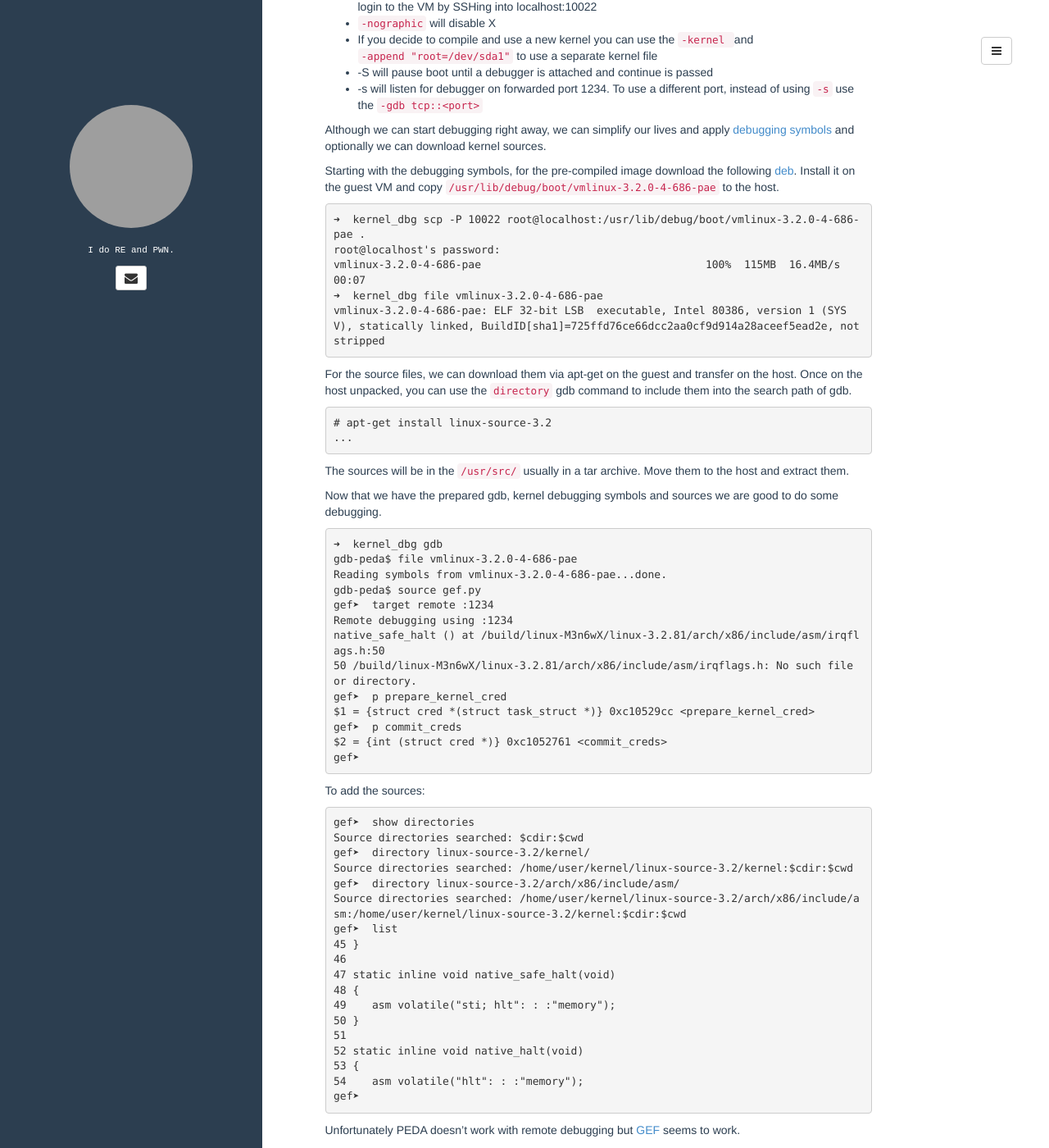
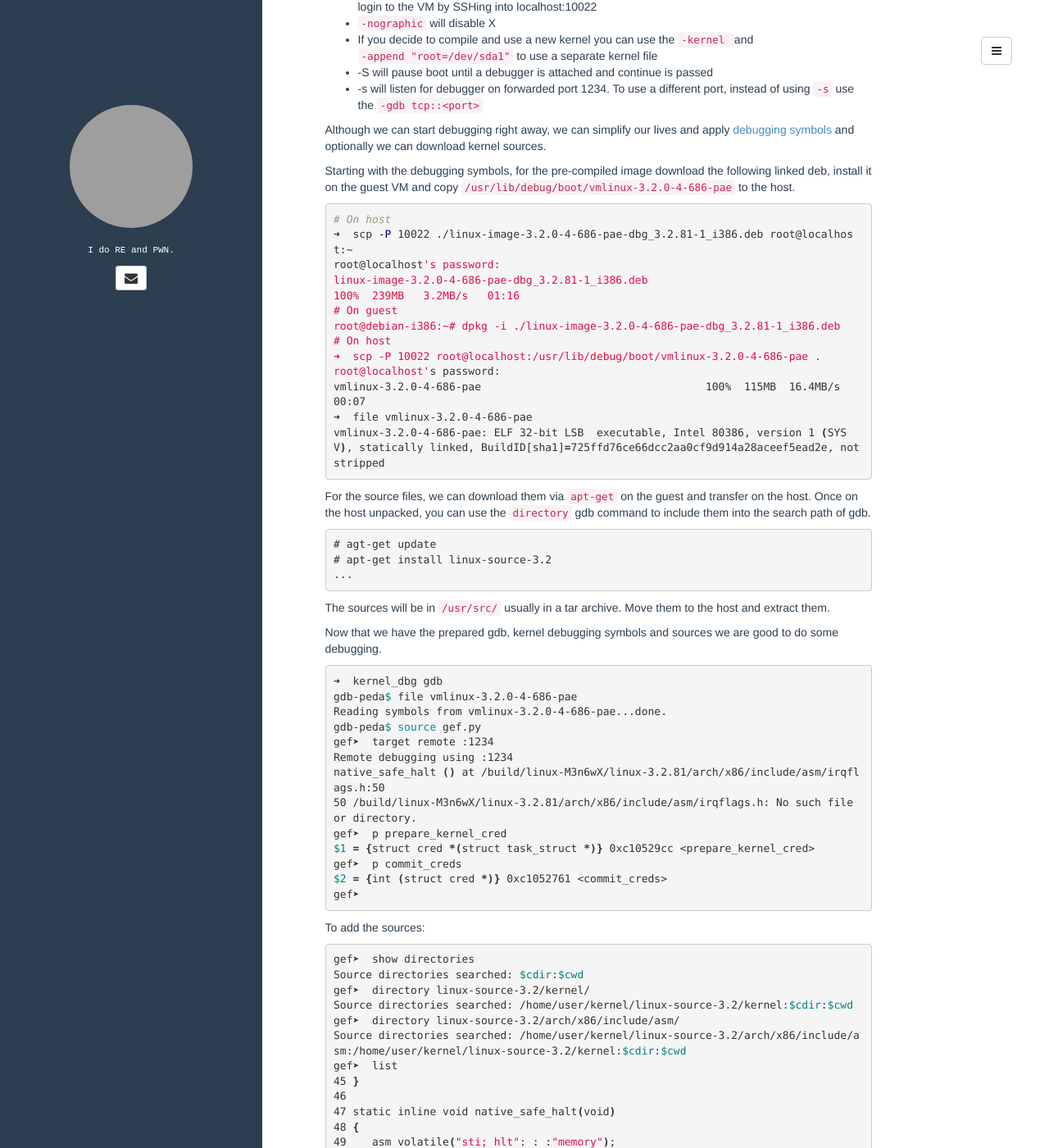
Before and after one commit to farazsth98/farazsth98.github.io, a Jekyll site: the page built from _posts/2016-09-10-Kernel-Exploitation-for-Dummies.md, in a window 1280 px wide and 1400 px high, scrolled down 676 px. Shown: the whole window at 82% size. Built offline with Jekyll 4.4.1, drawn with Linux system fonts in a browser that asks for light colours; comment, search, counter and statistics services are not loaded; some of the changed text lies outside the part shown; grey boxes are pictures that could not be loaded.

Commit message:
Kernel exploitation: Fix links + cleanup

```diff
--- a/_posts/2016-09-10-Kernel-Exploitation-for-Dummies.md
+++ b/_posts/2016-09-10-Kernel-Exploitation-for-Dummies.md
@@ -18,7 +18,6 @@
 #!/bin/bash
 
 qemu-system-i386 -hda debian_wheezy_i386_standard.qcow2 -m 1024 -enable-kvm -nographic -net user,hostfwd=tcp::10022-:22 -net nic -S -s
-
 {% endhighlight %}
 
 - The `-m` option will allocate 1024 MB ram for the VM
@@ -29,30 +28,38 @@
 - -S will pause boot until a debugger is attached and continue is passed
 - -s will listen for debugger on forwarded port 1234. To use a different port, instead of using `-s` use the `-gdb tcp::<port>`
 
-Although we can start debugging right away, we can simplify our lives and apply [debugging symbols](http://security.debian.org/pool/updates/main/l/linux/linux-image-3.2.0-4-686-pae-dbg_3.2.81-1_i386.deb) and optionally we can download kernel sources.
+Although we can start debugging right away, we can simplify our lives and apply [debugging symbols](http://security.debian.org/pool/updates/main/l/linux/linux-image-3.2.0-4-686-pae-dbg_3.2.81-2_i386.deb) and optionally we can download kernel sources.
 
-Starting with the debugging symbols, for the pre-compiled image download the following [deb](http://security.debian.org/pool/updates/main/l/linux/linux-image-3.2.0-4-686-pae-dbg_3.2.81-1_i386.deb). Install it on the guest VM and copy `/usr/lib/debug/boot/vmlinux-3.2.0-4-686-pae` to the host.
+Starting with the debugging symbols, for the pre-compiled image download the following linked deb, install it on the guest VM and copy `/usr/lib/debug/boot/vmlinux-3.2.0-4-686-pae` to the host.
 
-{% highlight text %}
-➜  kernel_dbg scp -P 10022 root@localhost:/usr/lib/debug/boot/vmlinux-3.2.0-4-686-pae .
+{% highlight bash %}
+# On host
+➜  scp -P 10022 ./linux-image-3.2.0-4-686-pae-dbg_3.2.81-1_i386.deb root@localhost:~
+root@localhost's password:
+linux-image-3.2.0-4-686-pae-dbg_3.2.81-1_i386.deb                                    100%  239MB   3.2MB/s   01:16
+# On guest
+root@debian-i386:~# dpkg -i ./linux-image-3.2.0-4-686-pae-dbg_3.2.81-1_i386.deb
+# On host
+➜  scp -P 10022 root@localhost:/usr/lib/debug/boot/vmlinux-3.2.0-4-686-pae .
 root@localhost's password:
 vmlinux-3.2.0-4-686-pae                                   100%  115MB  16.4MB/s   00:07
-➜  kernel_dbg file vmlinux-3.2.0-4-686-pae
+➜  file vmlinux-3.2.0-4-686-pae
 vmlinux-3.2.0-4-686-pae: ELF 32-bit LSB  executable, Intel 80386, version 1 (SYSV), statically linked, BuildID[sha1]=725ffd76ce66dcc2aa0cf9d914a28aceef5ead2e, not stripped
 {% endhighlight %}
 
-For the source files, we can download them via apt-get on the guest and transfer on the host. Once on the host unpacked, you can use the `directory` gdb command to include them into the search path of gdb.
+For the source files, we can download them via `apt-get` on the guest and transfer on the host. Once on the host unpacked, you can use the `directory` gdb command to include them into the search path of gdb.
 
 {% highlight text %}
+# agt-get update
 # apt-get install linux-source-3.2
 ...
 {% endhighlight %}
 
-The sources will be in the `/usr/src/` usually in a tar archive. Move them to the host and extract them.
+The sources will be in `/usr/src/` usually in a tar archive. Move them to the host and extract them.
 
 Now that we have the prepared gdb, kernel debugging symbols and sources we are good to do some debugging.
 
-{% highlight plain %}
+{% highlight bash %}
 ➜  kernel_dbg gdb
 gdb-peda$ file vmlinux-3.2.0-4-686-pae
 Reading symbols from vmlinux-3.2.0-4-686-pae...done.
@@ -70,7 +77,7 @@
 
 To add the sources:
 
-{% highlight plain %}
+{% highlight bash %}
 gef➤  show directories
 Source directories searched: $cdir:$cwd
 gef➤  directory linux-source-3.2/kernel/
@@ -95,11 +102,11 @@
 
 ### Loading module's symbols
 
-Kernel modules are like hot pluggable functions to the kernel. We can load them with `insmod` and `modprobe` commands then the module's functions get exported to the kernel. So far we have loaded the kernel symbols to gdb but adding a new module will not load the module's functions to our remote debugger. But we can load them manually.
+Kernel modules are like hot pluggable functions to the kernel. We can load them with `insmod` and `modprobe` then the module's functions get exported to the kernel. So far we have loaded the kernel symbols into gdb but adding a new module will not load the module's functions into our remote debugger. Luckily we can load them manually.
 
-We have already compiled the module with debugging symbols not stripped.
+We have already compiled the module with debugging symbols not stripped out.
 
-{% highlight plain %}
+{% highlight bash %}
 ➜  $ file my_module.ko
 my_module.ko: ELF 32-bit LSB  relocatable, Intel 80386, version 1 (SYSV), BuildID[sha1]=d15c70c2673ea5540685b48cb88ffb4f270fd8da, not stripped
 ➜  $
@@ -107,7 +114,7 @@
 
 First we need to see the load addresses of the different sections.
 
-{% highlight plain %}
+{% highlight bash %}
 root@debian-i386:~# cat /sys/module/my_module/sections/.
 ./                         .gnu.linkonce.this_module  .rodata.str1.1
 ../                        .init.text                 .strtab
@@ -122,7 +129,7 @@
 
 Now download the module to the host system where you have gdb running and apply the following commands:
 
-{% highlight plain %}
+{% highlight bash %}
 gef➤  add-symbol-file my_module.ko 0xf8357000 -s .data 0xf8359000
 add symbol table from file "my_module.ko" at
    .text_addr = 0xf8357000
@@ -133,7 +140,7 @@
 
 We can confirm that the symbols are working as intended (the same way we added the kernel sources we can add our module's source files, so I will not be going over that...).
 
-{% highlight plain %}
+{% highlight bash %}
 gef➤  p my_write
 $4 = {ssize_t (struct file *, const char *, size_t, loff_t *)} 0xf8357000 <my_write>
 gef➤  disas my_write
```
Also changed, not shown: other parts of _posts/2016-09-10-Kernel-Exploitation-for-Dummies.md (+1 -2 lines).
